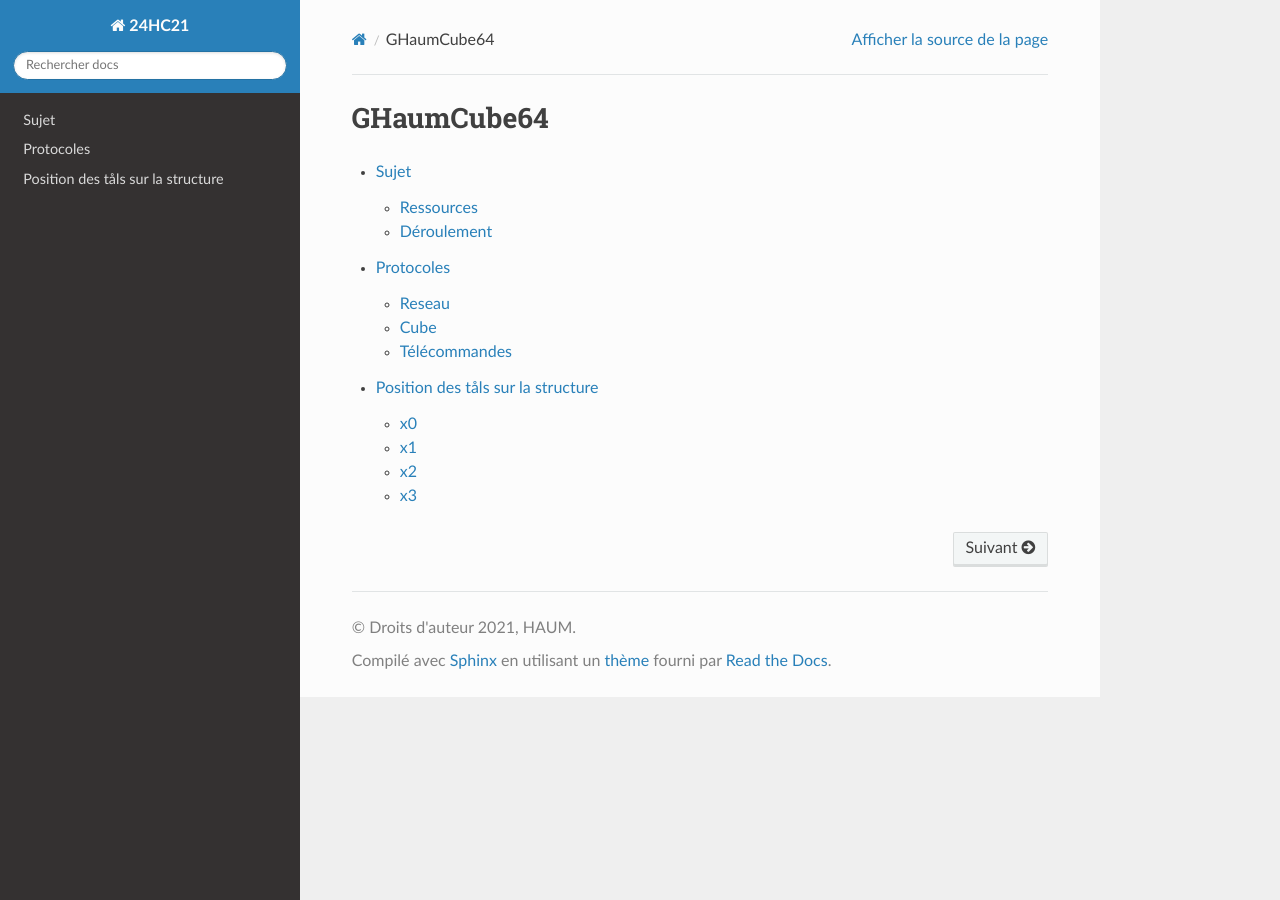
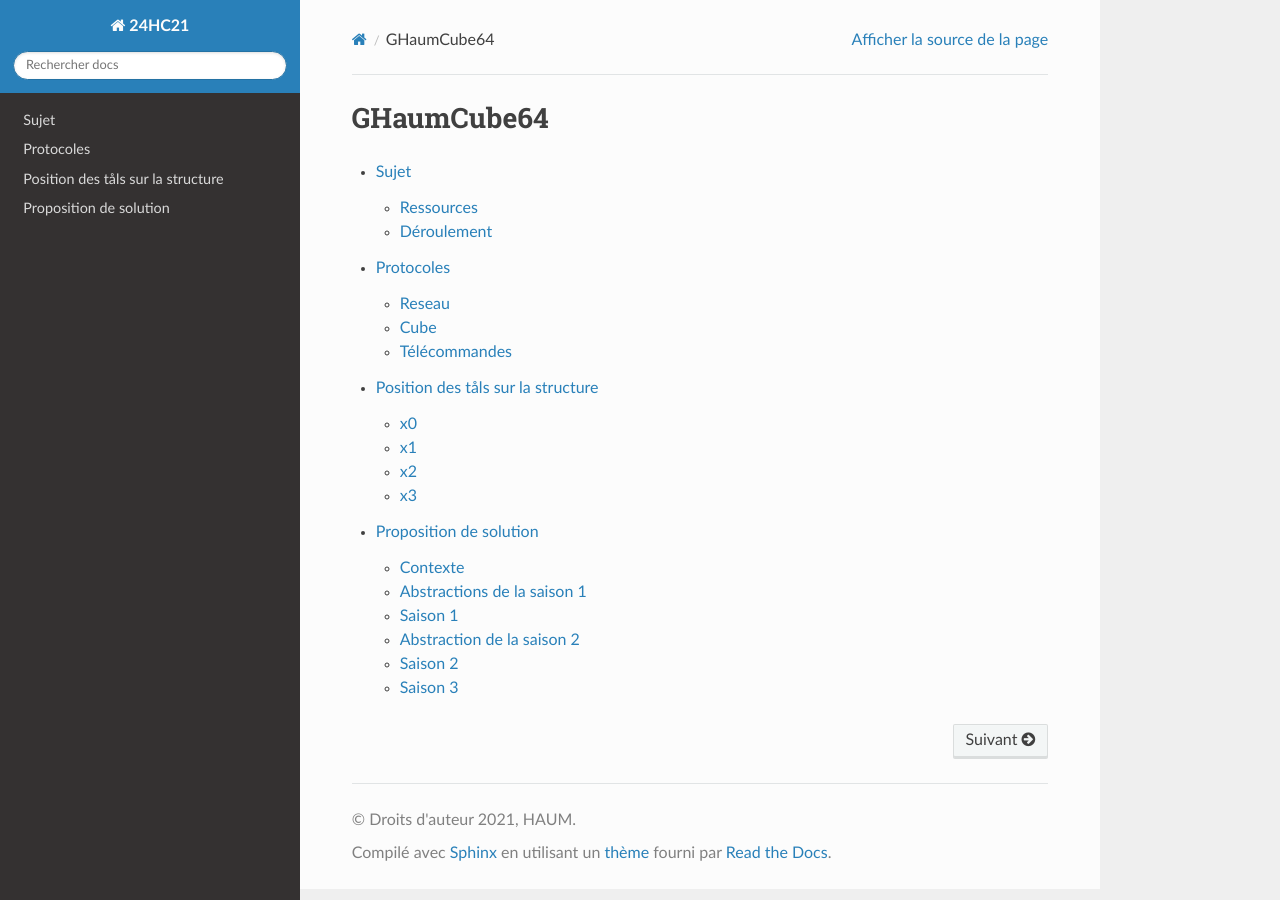
Before and after one commit to haum/24hc21, a Sphinx documentation site: the page built from documentation/index.rst, in a window 1280 px wide. Built offline with Sphinx 7.4.7 and the Read the Docs theme 2.0.0, drawn with Linux system fonts in a browser that asks for light colours; part of the change alters nothing that is shown.

Commit message:
Add a first write about proposed solution

```diff
--- a/documentation/index.rst
+++ b/documentation/index.rst
@@ -7,3 +7,4 @@ GHaumCube64
    sujet.rst
    protocoles.rst
    position_tals.rst
+   solution.rst
--- /dev/null
+++ b/documentation/solution.rst
@@ -0,0 +1,305 @@
+Proposition de solution
+=======================
+
+Contexte
+--------
+
+En début de nuit, une réflexion sur un ton exaspéré d'un participant insinuant
+que le sujet était trop difficile nous a interloqué. Voyant que d'autres équipes
+étaient encore en galère à une heure où nous pensions que la plupart des
+participants plancheraient sur la partie créative, nous avons décidé de réaliser
+notre propre sujet à partir d'une complète page blanche pour voir s'il y avait
+un écueil que nous n'avions pas vu.
+
+En approximativement 1h30 (en programmation en binôme) répartis en 3 phases
+(environ 40 minutes pour la saison 1, 20 minutes pour la saison 2, 30 minutes
+pour la saison 3 simpliste mais fonctionnelle) incluant le temps passé à
+répondre aux questions et attendre l'accès à la structure pour les
+vérifications, cela a donné le code suivant:
+
+https://github.com/haum/24hc21/tree/main/on_vous_poutre_tous
+
+Le langage choisi est python, car les deux codeurs impliqués le maîtrisent et
+une bibliothèque est disponible pour le protocole SACN. Il est découpé en un
+fichier ``controllers.py`` qui réunit les abstractions et des fichiers de script
+qui utilisent ce module pour rejouer à souhait les scénarii déjà réalisés.
+
+Abstractions de la saison 1
+---------------------------
+
+LedController
+'''''''''''''
+
+La première difficulté est la séparation des canaux des leds entre deux univers.
+Il serait plus commode d'avoir un seul tableau à considérer, c'est pourquoi nous
+créons une abstraction ``LedController``.
+
+Cette classe contient une liste des valeurs ``self.chans``. Par commodité (il
+serait préférable de séparer dans un vrai projet, mais pour les 24h optons pour
+l'efficacité du prototypage) l'initialisation de la bibliothèque SACN est
+réalisée dans le constructeur de la classe, en copiant directement l'exemple de
+sa documentation (à part le ``source_name`` pour lequel un peu de lecture a été
+nécessaire).
+
+La liste de valeurs peut être remplie avec la fonction ``fill`` qui prend une
+liste de trois éléments en paramètre (par défaut [0, 0, 0]) et remplit la liste
+avec cette valeur en boucle.
+
+.. note::
+
+   Nous utilisons la multiplication d'une liste par un entier qui, en python,
+   continue la liste en la répétant. Le même effet peut être obtenu avec une
+   boucle dans d'autres langages.
+
+   .. code-block::
+
+        In [1]: a = [1, 2, 3]
+        In [2]: a*3
+        Out[2]: [1, 2, 3, 1, 2, 3, 1, 2, 3]
+
+Il est aussi possible de modifier les trois canaux d'une led en particulier avec
+l'opérateur "crochets".
+
+.. note::
+
+   En python, il est possible de définir l'opérateur "crochets" sur une classe
+   en définissant la fonction ``__setitem__(self, k, v)`` où ``k`` contiendra la
+   valeur passée entre crochets et ``v`` la valeur à affecter. Une fonction
+   classique aurait pu être utilisée, toutefois cet opérateur rend le code assez
+   naturel à la lecture (e.g. ``leds[3] = [255, 0, 0]``).
+
+   Ici, nous utilisons aussi l'opérateur "crochets" de la liste qui accepte un
+   intervalle pour remplacer une partie de ses éléments. Nous aurions aussi pu
+   utiliser trois instructions ou une boucle dans un langage qui ne gère pas
+   cette fonctionnalité.
+
+   .. code-block::
+
+        In [1]: b = [1, 2, 3, 4, 5, 6]
+        In [2]: b[3:6] = [0]*3
+        In [3]: b
+        Out[3]: [1, 2, 3, 0, 0, 0]
+
+Enfin, une fonction ``blit`` permet de transformer notre représentation commode
+dans le formaliste de la bibliothèque qui va se charger d'envoyer les valeurs.
+Il s'agit simplement ici de copier une partie du tableau dans le tableau de
+l'univers 1 et l'autre partie dans celui de l'univers 2, ce qui est fait avec
+une indexation par intervalles mais pourrait être fait avec une boucle ou une
+fonction de copie dans des langages n'ayant pas cette expressivité.
+
+Une fonction ``stop`` permet de remettre les canaux à zéro et arrêter le thread
+d'envoi de la bibliothèque SACN.
+
+.. important::
+
+   Notez que dès maintenant, l'abstraction nous permet de ne plus nous soucier
+   du fonctionnement en univers et que nous n'aurons plus à interagir qu'avec
+   notre propre code pour réaliser la suite de la saison.
+
+   L'abstraction permet de passer des termes du problème aux termes de la
+   solution (même si le vocabulaire est pour le moment encore à enrichir).
+
+   En codant dans les termes de la solution, il sera plus aisé d'obtenir une
+   solution, là où rester dans les termes du problème nous mène plus
+   naturellement aux problèmes.
+
+TalController
+'''''''''''''
+
+Contrôler les leds, c'est bien, mais avoir une abstraction au niveau des tåls
+serait plus pratique. Nous réalisons donc une abstraction minimaliste qui
+contient un ``LedController`` et triple la couleur modifiée en ajustant les bons
+indices de leds.
+
+Là nous attendons un créneau pour vérifier notre abstraction. Avec python, le
+test est rapide puisque nous pouvons lancer le shell interactif, importer notre
+module, instancier un objet de la classe et appeler ses méthodes simplement. Un
+script de test aurait été une alternative légèrement moins commode.
+
+CubeController
+''''''''''''''
+
+Un meilleur vocabulaire pour interagir avec la structure serait de pouvoir
+indexer les tåls selon leur position spatiale (x, y, z ou x, y, tranche selon le
+choix de chacun).
+
+Initialement, les équipes devaient relever la position des tåls sur la structure.
+Il fallait pour cela par exemple allumer les leds une à une dans l'ordre pour
+voir comment elles étaient réparties. Nous pouvions alors voir que les leds
+étaient chaînées en suivant les descentes de câble, d'abord au centre, puis en
+suivant un motif en spirale sur les six branches soutenant le système. Il était
+alors possible d'associer numéros et positions.
+
+Remarquant cette construction, il serait possible de définir une formule.
+Néanmoins, dans un souci d'efficacité en 24h, une simple LUT (look-up table /
+table d'association) est plus simple et peut être plus facilement déverminée.
+Cette table a d'ailleurs été publiée sur le site du sujet en début de soirée.
+(Certaines équipes avaient réussi cette étape seuls avant la publication.)
+
+Nous avons repris cette table dans la documentation en copiant-collant depuis le
+navigateur, et en la formatant en une liste plate à coup d'expressions
+régulières (l'avantage de maîtriser ses outils, ici l'éditeur vim). Avec la
+bibliothèque ``numpy``, la transformation d'une liste plate en matrice 4×4×4 est
+immédiat, mais une fonction d'accès codée manuellement n'est pas beaucoup plus
+compliquée. Il aurait aussi été possible d'enregistrer la table sous la forme
+d'un tableau de tableau de tableau.
+
+Dès lors, il suffit de passer la valeur de cette matrice en indice de
+l'abstraction précédente pour arriver à nos fins, ou plutôt après lui avoir
+retiré une unité, car le tableau de la documentation commence à 1 là où notre
+code indexe en partant de 0.
+
+Au passage, nous ajoutons un attribut ``autoblit`` permettant de ne pas oublier
+d'appeler la fonction ``blit`` et ajoutons des fonctions qui renvoient vers
+celles des classes membres (une version plus propre serait à envisager dans un
+contexte d'un vrai projet).
+
+Saison 1
+--------
+
+Avec ces abstractions, les épisodes de la saison 1 sont rapides à exécuter.
+
+Épisode 1
+'''''''''
+
+On initialise notre abstraction, on allume un tål, on attend, on éteint ce tål,
+on attend, on boucle. Gagné.
+
+Épisode 2
+'''''''''
+
+L'astuce consiste à remarquer que les couleurs sont les mêmes lorsqu'on se
+déplace d'un vecteur ``(1, 1, 1)``. Dès lors, il suffit de décrire chaque
+branche avec une boucle, dont l'écriture est simplifiée par les symétries.
+
+Épisode 3
+'''''''''
+
+Une interface graphique n'étant pas demandée, nous choisissons de réaliser
+l'interactivité en console, par une demande de saisie.
+
+La fonction ``input`` renvoie la chaîne de caractères saisie à laquelle nous
+appliquons la fonction ``split`` qui revoie une liste de chaînes découpées
+d'après le caractère demandé (par défaut un blanc: espace, tabulation, etc.).
+Nous appliquons la fonction ``int`` qui transforme une chaine en entier à chacun
+des éléments de la liste grâce à la fonction ``map``. Finalement, nous
+appliquons la fonction ``tuple`` pour avoir un objet concret.
+
+.. note::
+
+   Décomposé avec une saisie ``1  2 3``
+
+   .. code-block::
+
+        In [1]: c = '1  2 3'
+
+        In [2]: c.split()
+        Out[2]: ['1', '2', '3']
+
+        In [3]: map(int, c.split())
+        Out[3]: <map at 0x7f54310948b0>
+
+        In [4]: tuple(map(int, c.split()))
+        Out[4]: (1, 2, 3)
+
+Nous pouvons alors utiliser les valeurs de position et couleur pour allumer un
+tål (dans un vrai projet, il serait nécessaire de vérifier la validité de
+l'entrée pour éviter les bugs et attaques).
+
+Épisode 4
+'''''''''
+
+Il s'agit simplement de faire varier la couleur en fonction d'un paramètre (ici
+l'indice de boucle) qui évolue dans le temps (boucle ralentie par un appel à
+``time.sleep``). Une animation dans l'autre sens est ajoutée pour une répétition
+plus jolie.
+
+Abstraction de la saison 2
+--------------------------
+
+RemoteController
+''''''''''''''''
+
+L'abstraction ici consiste à travailler directement avec des nombres, et laisser
+l'abstraction s'occuper de la communication et des conversions de et vers des
+entiers.
+
+Comme pour les autres abstractions, la gestion des erreurs est omise par
+commodité.  Ici, nous créons un socket TCP que nous connectons à l'IP et au port
+approprié.  Une petite attente et une lecture permet d'ignorer les premières
+données transmises.
+
+L'envoi est réalisé en convertissant le nombre en chaîne puis en tableau
+d'octets.
+
+La réception fait appel à la fonction ``select.select`` qui retourne une liste
+vide s'il n'y a rien à lire au bout d'un moment. Idéalement, cette fonction
+prend l'ensemble des descripteurs à lire (ou écrire) afin d'attendre un
+évènement sur l'un ou plusieurs d'entre eux, mais dans un contexte tel que les
+24h du code, cette utilisation sous-optimale convient.
+
+S'il y a quelque chose à lire, la chaîne est découpée avec ``split`` et
+convertie en liste d'entiers.
+
+Notons que nous manipulons directement les nombres, mais que l'abstraction
+aurait pu avantageusement (notamment dans le cadre d'un vrai projet) bénéficier
+de fonctions pour tester ces nombres à partir de constantes nommées pour
+faciliter la lecture.
+
+Saison 2
+--------
+
+Épisode 1
+'''''''''
+
+Le programme demande le numéro de la télécommande puis instancie un cube et une
+télécommande. En boucle, il lie le statut des boutons et appelle la fonction
+``move`` ou quitte la boucle selon le bouton.
+
+.. note::
+
+   Ici, il y a emploi de l'opérateur "ET bit-à-bit". Cet opérateur réalise un ET
+   logique entre les bits de même position des deux nombres. En choisissant le
+   deuxième opérande avec un seul bit à 1, une valeur non nulle indique que ce
+   bit était à 1 dans la valeur du premier opérande. Cette méthode est très
+   utilisée en embarqué mais aussi dans d'autres contextes.
+
+   .. code-block::
+
+        6     110           5     101
+      & 2   & 010         & 2   & 010
+      ----  ------        ----  -------
+        2     010           0     000
+
+La fonction ``move`` travaille avec une variable globale (vraiment moche,
+corrigé dans l'épisode 2). Elle éteint le tål courant, change la position (avec
+un modulo) et allume le tål suivant.
+
+Épisode 2
+'''''''''
+
+La structure est similaire à l'épisode 1. La fonction ``move`` gère également la
+superposition de deux couleurs et les positions ne sont pas récupérées via des
+globales. La gestion des télécommandes se fait l'une après l'autre.
+
+Épisode 3
+'''''''''
+
+Le programme lit la position des boutons et allume les leds en conséquence. Il
+n'y a pas de gestion des conflits d'appui, mais cela est suffisant pour
+démontrer le fonctionnement du pilotage des leds de la télécommande.
+
+Saison 3
+--------
+
+Épisode unique
+''''''''''''''
+
+Pour la saison 3, nous avons décidé de réaliser un jeu de TRON sur le cube : le
+joueur 1 part d'en haut avec une couleur, le joueur 2 part d'en bas avec une
+autre couleur. Ils se servent de leur télécommande respective pour se déplacer
+et allumer les tåls sur leur passage. S'il revient sur un tål allumé, le joueur
+a perdu et le tål clignote.
+
+Remarquons que la base ressemble beaucoup à l'épisode 2 de la saison 2 qui a
+donc naturellement servi de base.
```
